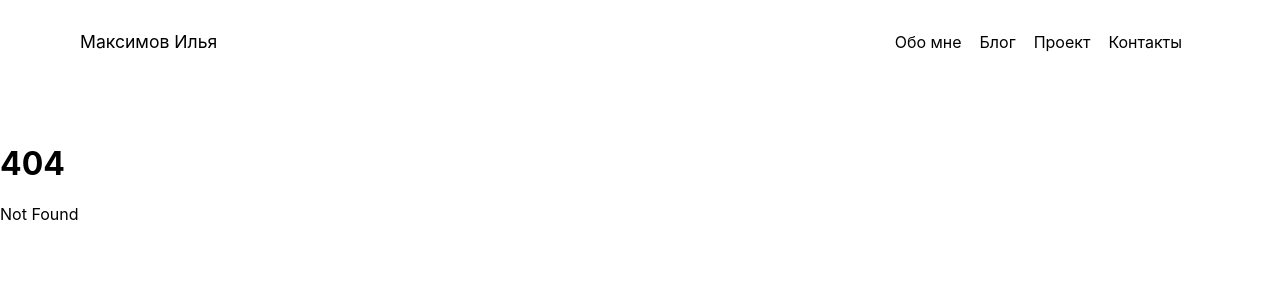
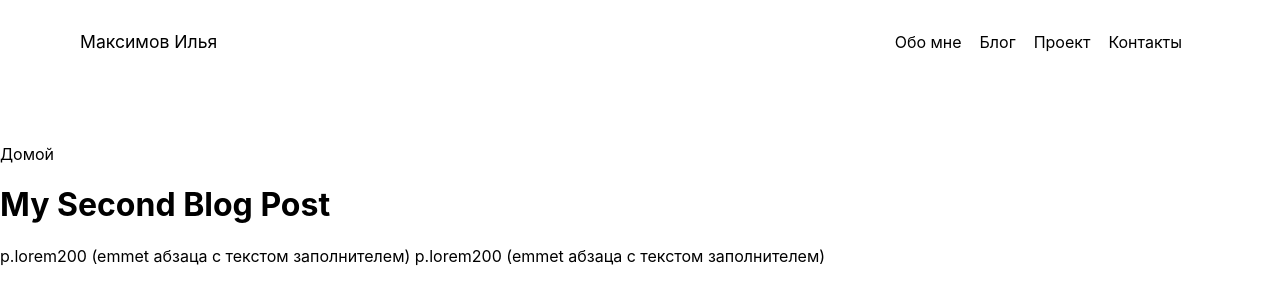
Before and after one commit to FlipiFloppy/svelte-test, a SvelteKit app: page /blog/posts/2 in a window 1280 px wide. Before the commit this address had no page. Shown: the top 304 px of the page. Built offline with nearby package versions, Linux system fonts and the light colour scheme.

Commit message:
second post

```diff
--- /dev/null
+++ b/src/routes/blog/posts/2/+page.svelte
@@ -0,0 +1,5 @@
+<h1>My Second Blog Post</h1>
+p.lorem200 (emmet абзаца с текстом заполнителем)
+
+
+p.lorem200 (emmet абзаца с текстом заполнителем)
```
